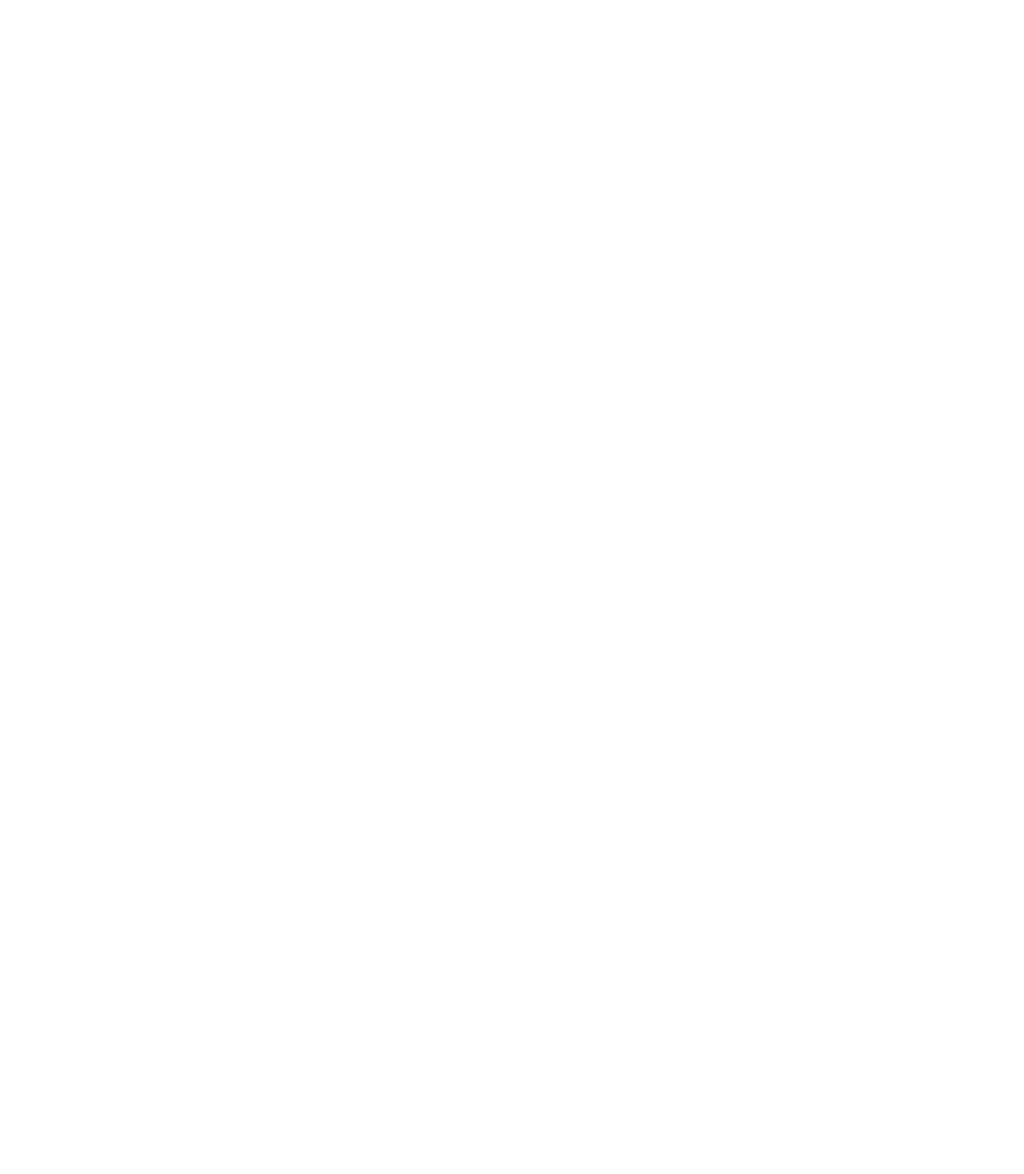
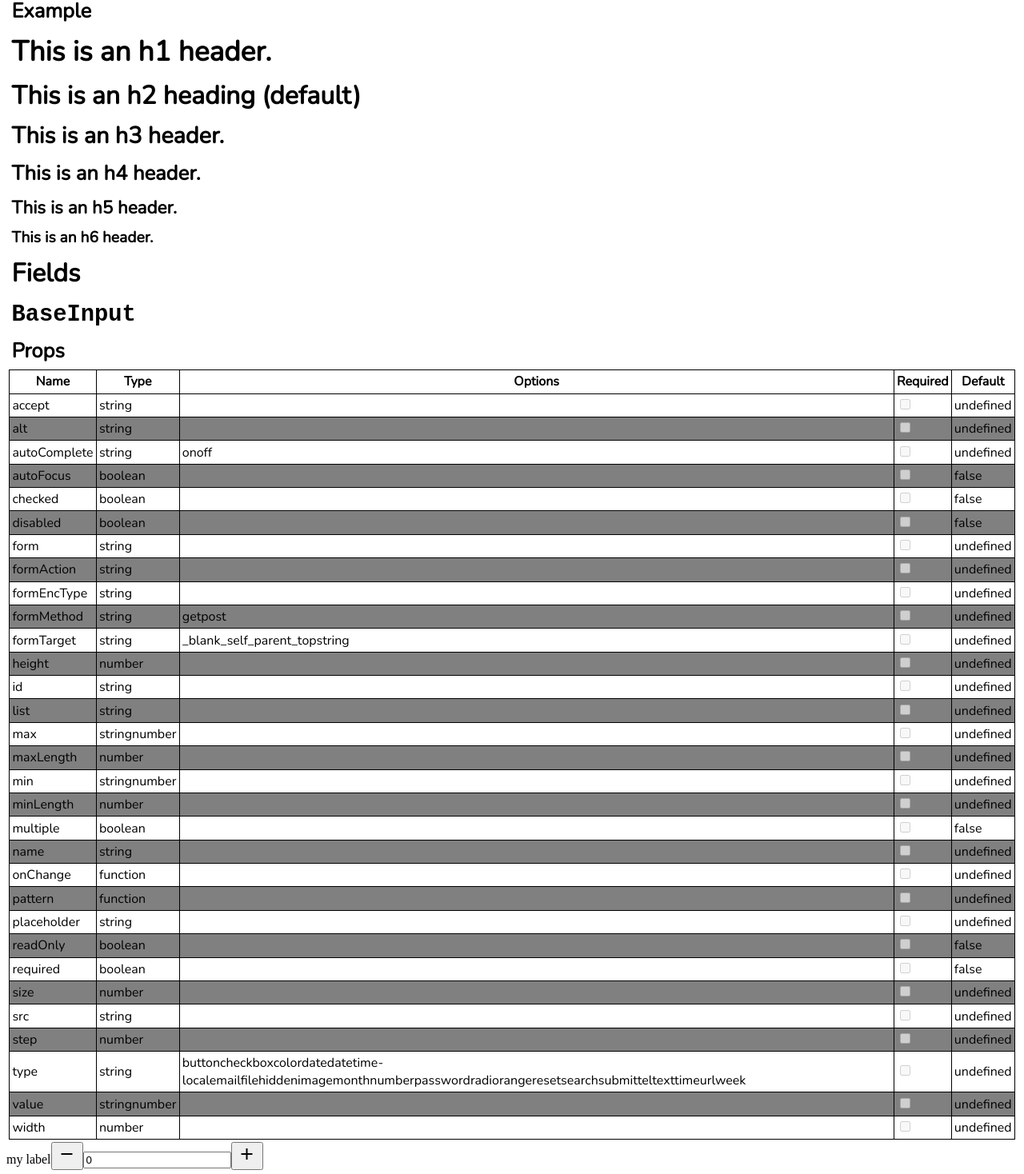
Before and after one commit to gajaguar/password-manager, a React (Vite) app: page / in a window 1280 px wide. Shown: the part 439-1907 px from the top of the page at 80% size. Before the commit the page ends 800 px from the top, so only its background shows below. Built offline with nearby package versions, Linux system fonts and the light colour scheme.

Commit message:
temporal commit for backup purposes

```diff
--- a/src/components/App/index.tsx
+++ b/src/components/App/index.tsx
@@ -1,5 +1,17 @@
+import { Fragment } from "react";
+
+import FieldsDoc from "../Docs/Forms/Fields";
+import TypographyDoc from "../Docs/Typography";
+import BaseHeading from "../ui/BaseHeading";
+
 function App() {
-  return <blockquote>Amazing things are yet to come!</blockquote>;
+  return (
+    <Fragment>
+      <BaseHeading type="h1">Components</BaseHeading>
+      <TypographyDoc />
+      <FieldsDoc />
+    </Fragment>
+  );
 }
 
 export default App;
--- /dev/null
+++ b/src/components/Docs/Forms/Fields/BaseInputDoc.tsx
@@ -0,0 +1,264 @@
+/* eslint-disable react/jsx-key */
+import { Fragment } from "react";
+
+import BaseField from "../../../ui/BaseField";
+import BaseHeading from "../../../ui/BaseHeading";
+import BaseInput from "../../../ui/BaseInput";
+import BaseTable from "../../../ui/BaseTable";
+
+const propsTableHeaders = ["Name", "Type", "Options", "Required", "Default"];
+const propsTableData = [
+  [
+    "accept",
+    "string",
+    "",
+    <BaseInput type="checkbox" readOnly disabled />,
+    "undefined",
+  ],
+  [
+    "alt",
+    "string",
+    "",
+    <BaseInput type="checkbox" readOnly disabled />,
+    "undefined",
+  ],
+  [
+    "autoComplete",
+    "string",
+    ["on", "off"],
+    <BaseInput type="checkbox" readOnly disabled />,
+    "undefined",
+  ],
+  [
+    "autoFocus",
+    "boolean",
+    [true, false],
+    <BaseInput type="checkbox" readOnly disabled />,
+    "false",
+  ],
+  [
+    "checked",
+    "boolean",
+    [true, false],
+    <BaseInput type="checkbox" readOnly disabled />,
+    "false",
+  ],
+  [
+    "disabled",
+    "boolean",
+    [true, false],
+    <BaseInput type="checkbox" readOnly disabled />,
+    "false",
+  ],
+  [
+    "form",
+    "string",
+    "",
+    <BaseInput type="checkbox" readOnly disabled />,
+    "undefined",
+  ],
+  [
+    "formAction",
+    "string",
+    "",
+    <BaseInput type="checkbox" readOnly disabled />,
+    "undefined",
+  ],
+  [
+    "formEncType",
+    "string",
+    "",
+    <BaseInput type="checkbox" readOnly disabled />,
+    "undefined",
+  ],
+  [
+    "formMethod",
+    "string",
+    ["get", "post"],
+    <BaseInput type="checkbox" readOnly disabled />,
+    "undefined",
+  ],
+  [
+    "formTarget",
+    "string",
+    ["_blank", "_self", "_parent", "_top", "string"],
+    <BaseInput type="checkbox" readOnly disabled />,
+    "undefined",
+  ],
+  [
+    "height",
+    "number",
+    "",
+    <BaseInput type="checkbox" readOnly disabled />,
+    "undefined",
+  ],
+  [
+    "id",
+    "string",
+    "",
+    <BaseInput type="checkbox" readOnly disabled />,
+    "undefined",
+  ],
+  [
+    "list",
+    "string",
+    "",
+    <BaseInput type="checkbox" readOnly disabled />,
+    "undefined",
+  ],
+  [
+    "max",
+    ["string", "number"],
+    "",
+    <BaseInput type="checkbox" readOnly disabled />,
+    "undefined",
+  ],
+  [
+    "maxLength",
+    "number",
+    "",
+    <BaseInput type="checkbox" readOnly disabled />,
+    "undefined",
+  ],
+  [
+    "min",
+    ["string", "number"],
+    "",
+    <BaseInput type="checkbox" readOnly disabled />,
+    "undefined",
+  ],
+  [
+    "minLength",
+    "number",
+    "",
+    <BaseInput type="checkbox" readOnly disabled />,
+    "undefined",
+  ],
+  [
+    "multiple",
+    "boolean",
+    [true, false],
+    <BaseInput type="checkbox" readOnly disabled />,
+    "false",
+  ],
+  [
+    "name",
+    "string",
+    "",
+    <BaseInput type="checkbox" readOnly disabled />,
+    "undefined",
+  ],
+  [
+    "onChange",
+    "function",
+    "",
+    <BaseInput type="checkbox" readOnly disabled />,
+    "undefined",
+  ],
+  [
+    "pattern",
+    "function",
+    "",
+    <BaseInput type="checkbox" readOnly disabled />,
+    "undefined",
+  ],
+  [
+    "placeholder",
+    "string",
+    "",
+    <BaseInput type="checkbox" readOnly disabled />,
+    "undefined",
+  ],
+  [
+    "readOnly",
+    "boolean",
+    [true, false],
+    <BaseInput type="checkbox" readOnly disabled />,
+    "false",
+  ],
+  [
+    "required",
+    "boolean",
+    [true, false],
+    <BaseInput type="checkbox" readOnly disabled />,
+    "false",
+  ],
+  [
+    "size",
+    "number",
+    "",
+    <BaseInput type="checkbox" readOnly disabled />,
+    "undefined",
+  ],
+  [
+    "src",
+    "string",
+    "",
+    <BaseInput type="checkbox" readOnly disabled />,
+    "undefined",
+  ],
+  [
+    "step",
+    "number",
+    "",
+    <BaseInput type="checkbox" readOnly disabled />,
+    "undefined",
+  ],
+  [
+    "type",
+    "string",
+    [
+      "button",
+      "checkbox",
+      "color",
+      "date",
+      "datetime-local",
+      "email",
+      "file",
+      "hidden",
+      "image",
+      "month",
+      "number",
+      "password",
+      "radio",
+      "range",
+      "reset",
+      "search",
+      "submit",
+      "tel",
+      "text",
+      "time",
+      "url",
+      "week",
+    ],
+    <BaseInput type="checkbox" readOnly disabled />,
+    "undefined",
+  ],
+  [
+    "value",
+    ["string", "number"],
+    "",
+    <BaseInput type="checkbox" readOnly disabled />,
+    "undefined",
+  ],
+  [
+    "width",
+    "number",
+    "",
+    <BaseInput type="checkbox" readOnly disabled />,
+    "undefined",
+  ],
+];
+
+const BaseInputDoc = () => (
+  <Fragment>
+    <BaseHeading type={"h3"}>
+      <code>BaseInput</code>
+    </BaseHeading>
+    <BaseHeading type={"h4"}>Props</BaseHeading>
+    <BaseTable headers={propsTableHeaders} data={propsTableData} striped />
+    <BaseField type="number" id="my-field" label="my label" step={0.1} />
+  </Fragment>
+);
+
+export default BaseInputDoc;
--- /dev/null
+++ b/src/components/Docs/Forms/Fields/index.tsx
@@ -0,0 +1,13 @@
+import { Fragment } from "react";
+
+import BaseHeading from "../../../ui/BaseHeading";
+import BaseInputDoc from "./BaseInputDoc";
+
+const FieldsDoc = () => (
+  <Fragment>
+    <BaseHeading type="h2">Fields</BaseHeading>
+    <BaseInputDoc />
+  </Fragment>
+);
+
+export default FieldsDoc;
--- /dev/null
+++ b/src/components/Docs/Typography/Headings/index.tsx
@@ -0,0 +1,49 @@
+import { Fragment } from "react";
+
+import BaseHeading from "../../../ui/BaseHeading";
+import BaseInput from "../../../ui/BaseInput";
+import BaseTable from "../../../ui/BaseTable";
+
+const propsTableHeaders = ["Name", "Type", "Options", "Required", "Default"];
+const propsTableData = [
+  [
+    "type",
+    "string",
+    ["h1", "h2", "h3", "h4", "h5", "h6"],
+    // eslint-disable-next-line react/jsx-key
+    <BaseInput type="checkbox" readOnly disabled />,
+    "h2",
+  ],
+];
+
+function BaseHeadingDoc() {
+  return (
+    <Fragment>
+      <BaseHeading type={"h3"}>
+        <code>BaseHeading</code>
+      </BaseHeading>
+      <BaseHeading type={"h4"}>Props</BaseHeading>
+      <BaseTable headers={propsTableHeaders} data={propsTableData} striped />
+      <BaseHeading type={"h4"}>Code</BaseHeading>
+      <pre>
+        {`<BaseHeading type={'h1'}>This is an h1 header.</BaseHeading>\n`}
+        {`<BaseHeading>This is an h2 heading (default)</BaseHeading>\n`}
+        {`<BaseHeading type={'h3'}>This is an h3 header.</BaseHeading>\n`}
+        {`<BaseHeading type={'h4'}>This is an h4 header.</BaseHeading>\n`}
+        {`<BaseHeading type={'h5'}>This is an h5 header.</BaseHeading>\n`}
+        {`<BaseHeading type={'h6'}>This is an h6 header.</BaseHeading>`}
+      </pre>
+      <BaseHeading type="h4">Example</BaseHeading>
+      <div>
+        <BaseHeading type={"h1"}>This is an h1 header.</BaseHeading>
+        <BaseHeading>This is an h2 heading (default)</BaseHeading>
+        <BaseHeading type={"h3"}>This is an h3 header.</BaseHeading>
+        <BaseHeading type={"h4"}>This is an h4 header.</BaseHeading>
+        <BaseHeading type={"h5"}>This is an h5 header.</BaseHeading>
+        <BaseHeading type={"h6"}>This is an h6 header.</BaseHeading>
+      </div>
+    </Fragment>
+  );
+}
+
+export default BaseHeadingDoc;
--- /dev/null
+++ b/src/components/Docs/Typography/index.tsx
@@ -0,0 +1,13 @@
+import { Fragment } from "react";
+
+import BaseHeading from "../../ui/BaseHeading";
+import BaseHeadingDoc from "./Headings";
+
+const TypographyDoc = () => (
+  <Fragment>
+    <BaseHeading type="h2">Typography</BaseHeading>
+    <BaseHeadingDoc />
+  </Fragment>
+);
+
+export default TypographyDoc;
--- a/src/components/ui/BaseField/index.tsx
+++ b/src/components/ui/BaseField/index.tsx
@@ -5,17 +5,19 @@
 import BaseLabel from "../BaseLabel";
 import InputNumber from "../InputNumber";
 
+// evaluate if pass all BaseInput props
 type BaseFieldProps = {
   id: string;
   label?: string;
+  step?: number;
   type?: InputTypeProp;
   value?: InputValueProp;
 };
 
-const BaseField = ({ id, label, type, value }: BaseFieldProps) => {
+const BaseField = ({ id, label, step, type, value }: BaseFieldProps) => {
   const inputComponent =
     type === "number" ? (
-      <InputNumber id={id} value={Number(value)} />
+      <InputNumber id={id} value={Number(value)} step={step} />
     ) : (
       <BaseInput id={id} type={type} value={value} />
     );
--- a/src/components/ui/InputNumber/index.tsx
+++ b/src/components/ui/InputNumber/index.tsx
@@ -59,17 +59,17 @@
   required,
   size,
   step = 1,
-  value = 0,
+  value,
   width,
 }) => {
   const [localValue, setLocalValue] = useState<number>(
-    clamp(Number(value), min, max)
+    clamp(Number(value), min, max) || 0
   );
 
   const decreaseValue = () =>
-    setLocalValue((prev) => clamp(prev - step, min, max));
+    setLocalValue((prev) => clamp(prev - step, min, max)); // needs fix case when step is decimal
   const increaseValue = () =>
-    setLocalValue((prev) => clamp(prev + step, min, max));
+    setLocalValue((prev) => clamp(prev + step, min, max)); // needs fix case when step is decimal
   const handleChange = (e: ChangeEvent<HTMLInputElement>) =>
     setLocalValue(clamp(Number(e.currentTarget.value), min, max));
 
```
Also changed, not shown: src/components/App/index.css (added).
